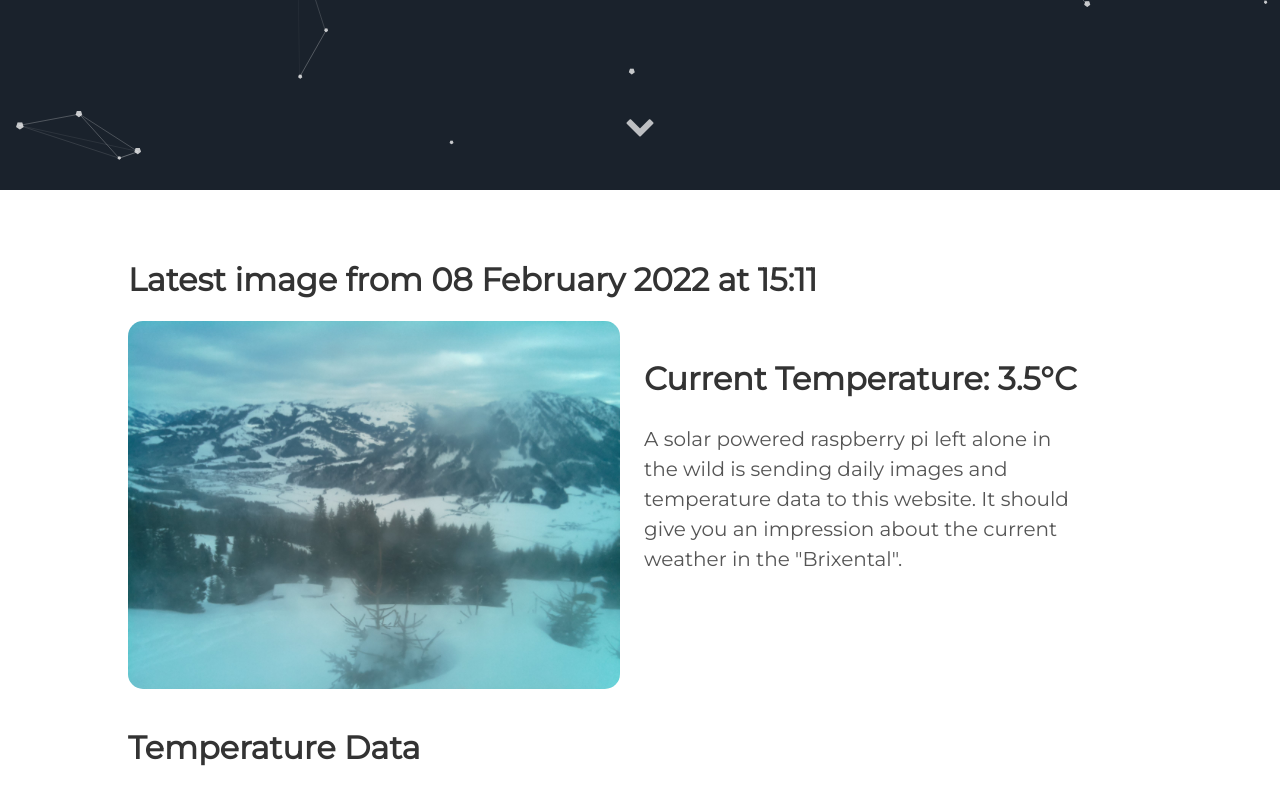
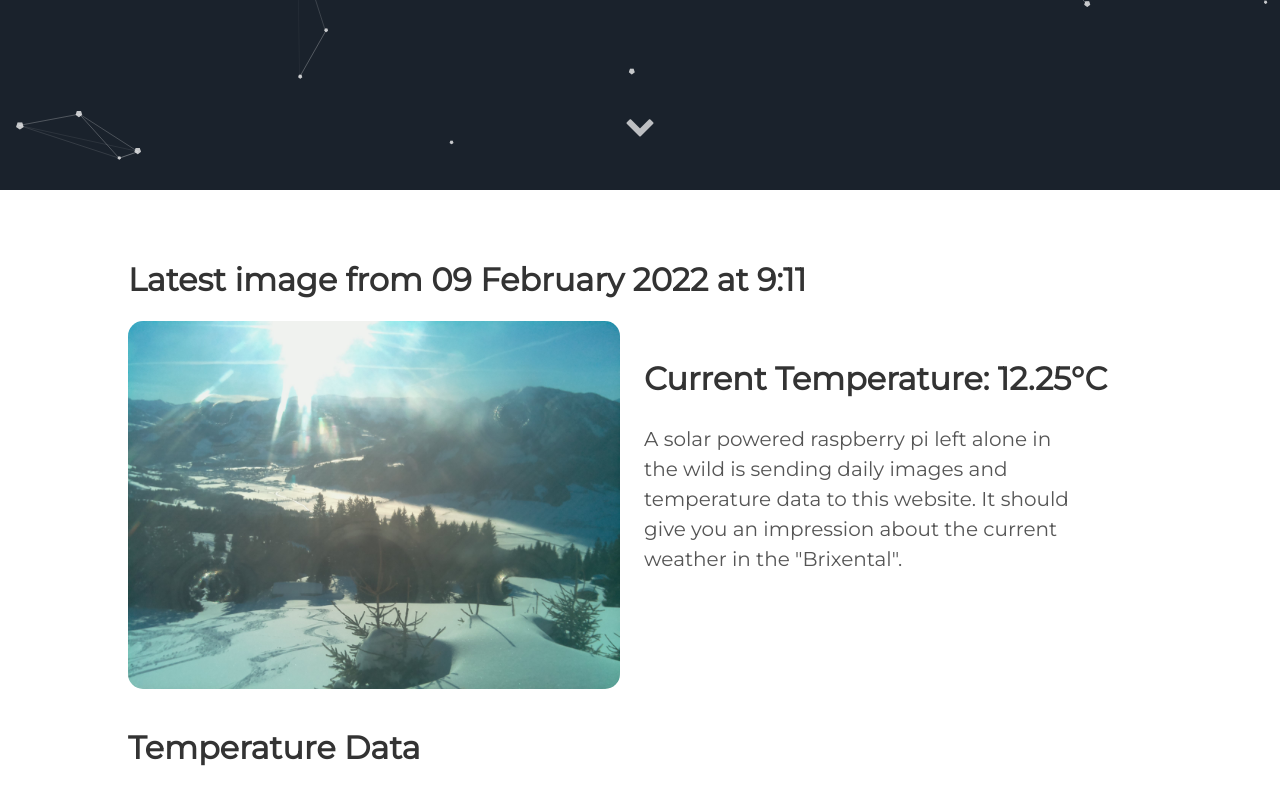
Before and after one commit to vektorious/vektorious.github.io, a Jekyll site: the page built from resources/huette.md, in a window 1280 px wide and 900 px high, scrolled down 710 px. Shown: the top 805 px of the window. Built offline with Jekyll 4.4.1, drawn with Linux system fonts in a browser that asks for light colours.

Commit message:
I'm a bot beep boop

```diff
--- a/resources/huette.md
+++ b/resources/huette.md
@@ -6,13 +6,13 @@ image: '/assets/img/'
 description: 'Live image from the Austrian alps'
 twitter_text: ' '
 ---
-## Latest image from 08 February 2022 at 15:11
+## Latest image from 09 February 2022 at  9:11
 <div class="huette">
   <div class="huette-image">
     <img src="{{ "/assets/img/huette.jpg" | prepend: site.baseurl }}">
   </div>
   <div class="huette-text">
-        <h2>Current Temperature: 3.5°C</h2>
+        <h2>Current Temperature: 12.25°C</h2>
         <p>A solar powered raspberry pi left alone in the wild is sending daily images and temperature data to this website. It should give you an impression about the current weather in the "Brixental".</p>
 
   </div>
```
Also changed, not shown: rpi-script/2022-02-09_090944.txt (renamed from rpi-script/2022-02-08_150943.txt, +5 -5 lines), rpi-script/huette.md (+2 -2 lines), assets/img/huette.jpg, assets/img/temp_plot.png, rpi-script/temp_plot.png, 1 other file.
